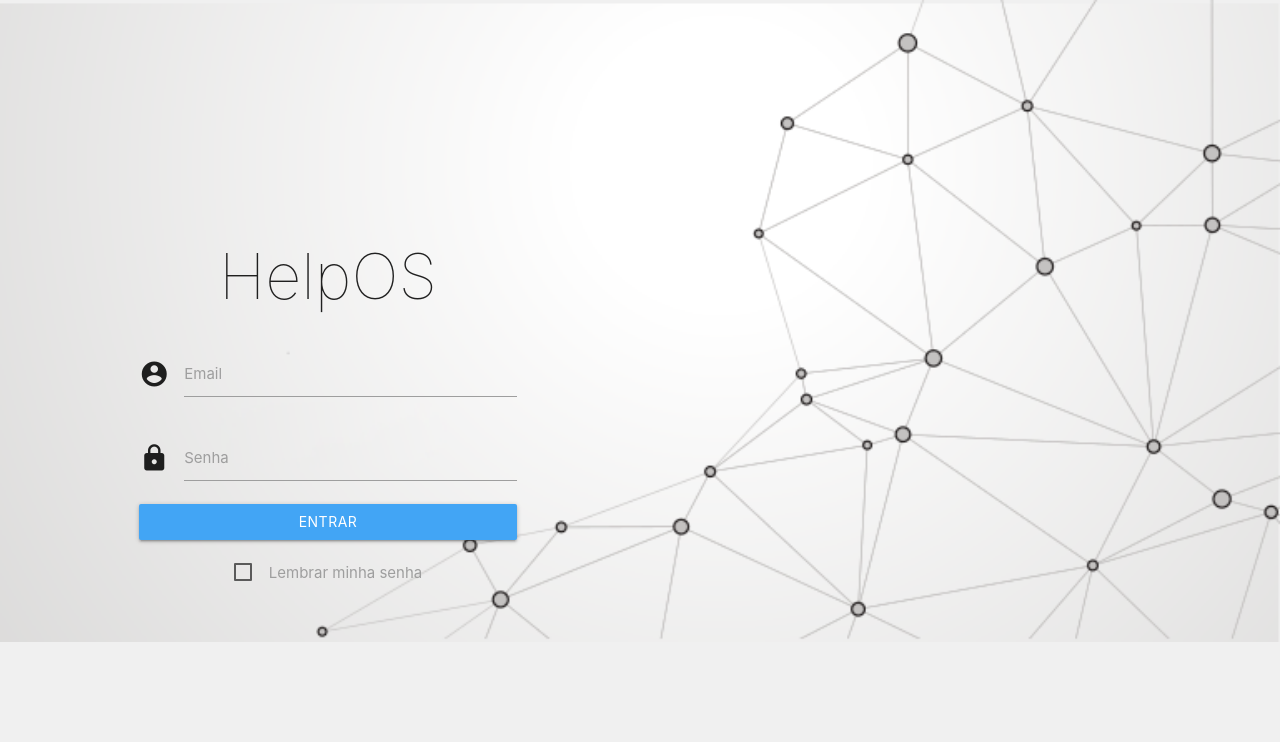
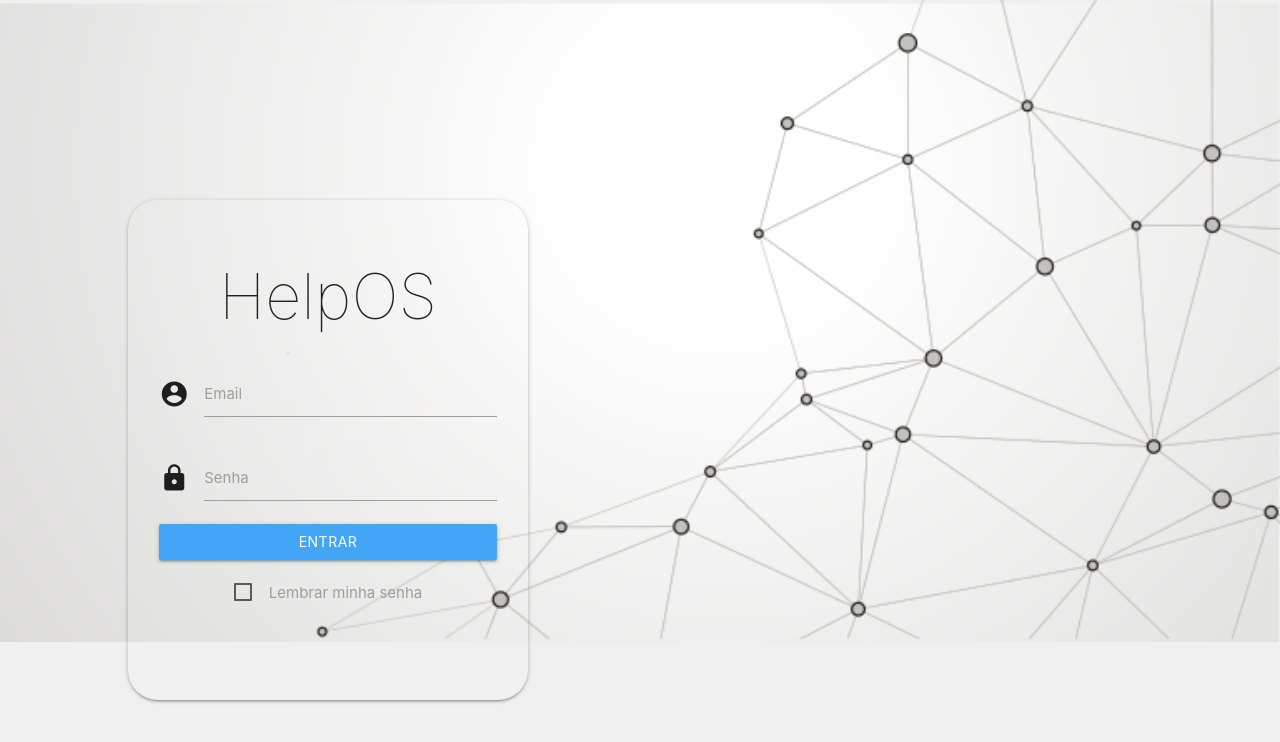
Before and after one commit to mrbrunelli/help-os, a PHP site: page /app/login.html in a window 1280 px wide. Shown: the top 742 px of the page. Run offline with PHP 8.4, Linux system fonts and the light colour scheme.

Commit message:
border radius no form de login

```diff
--- a/app/assets/css/style.css
+++ b/app/assets/css/style.css
@@ -30,6 +30,8 @@
         left: 10%;
         position: absolute;
         top: 25%;
+        border-radius: 30px;
+        padding: 20px;
     }
 
     #background-login {
--- a/app/login.html
+++ b/app/login.html
@@ -15,7 +15,7 @@
 
 <body id="background-login">
 
-    <div class="row" id="div-center">
+    <div class="row z-depth-1" id="div-center">
         <div class="col s12">
             <div class="row">
                 <div class="col s12">
```
Also changed, not shown: app/assets/img/backlogin.svg (added).
